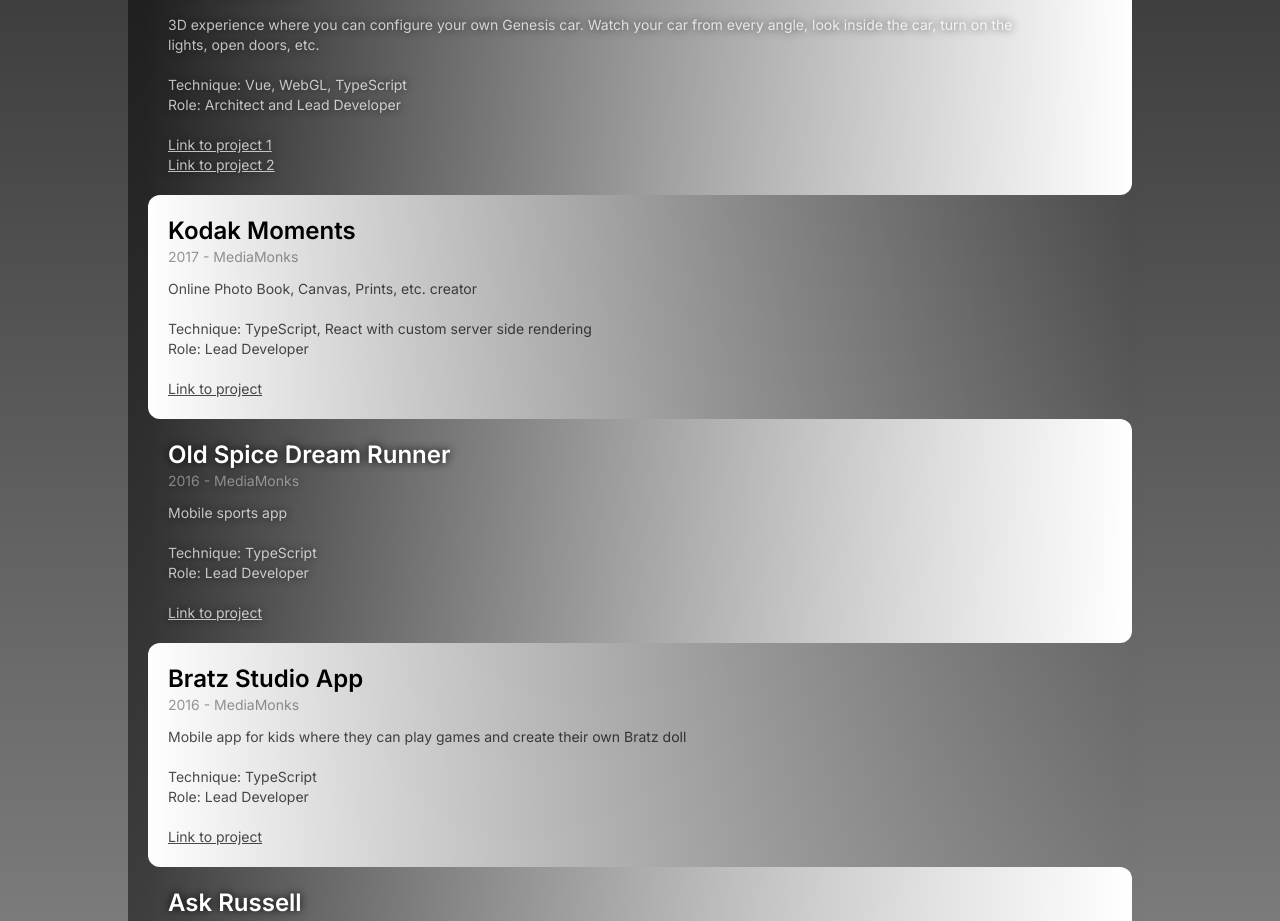
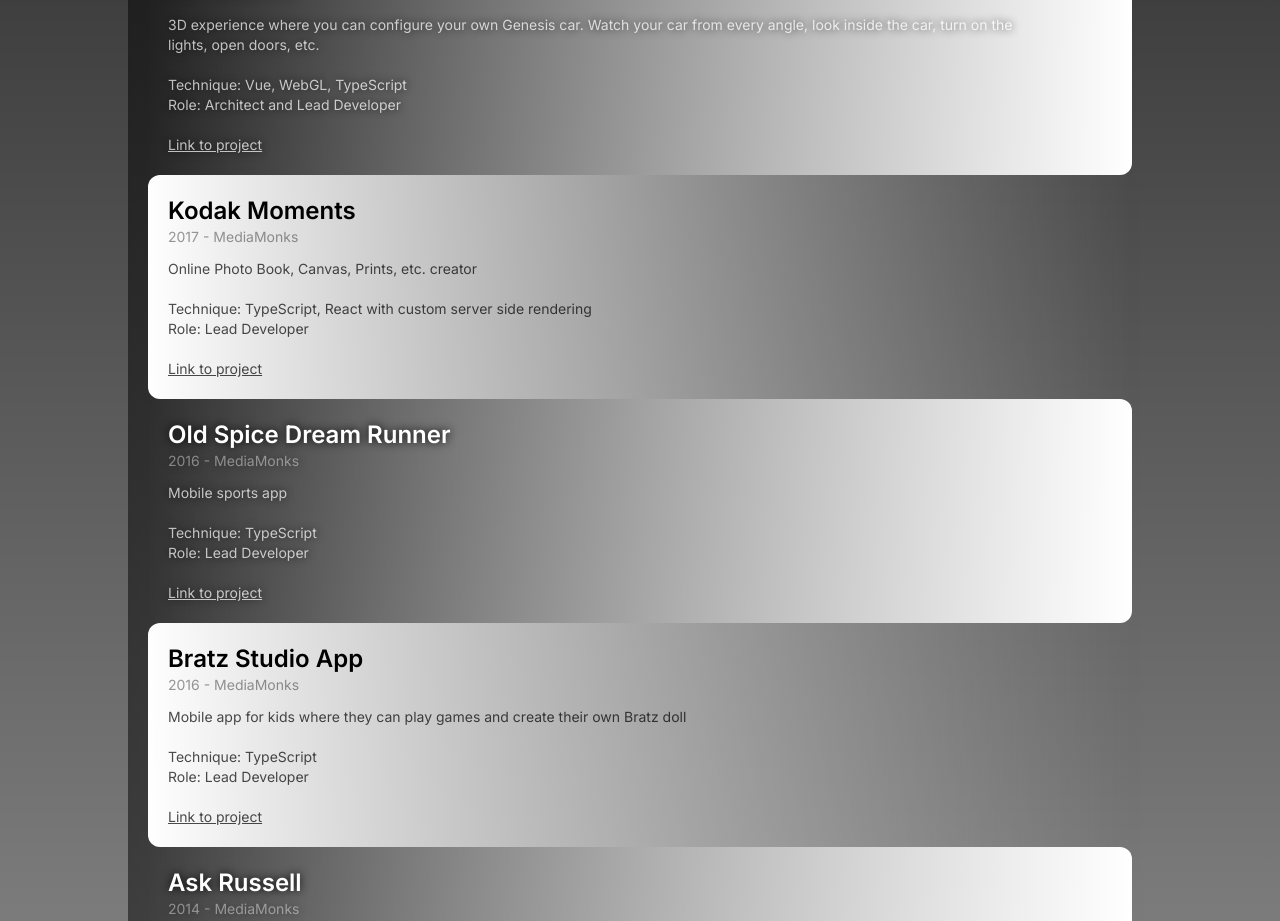
Before and after one commit to ThijsTyZ/tyz, a Next.js app: page /portfolio in a window 1280 px wide. Shown: the part 961-1882 px from the top of the page. Built offline with nearby package versions, Linux system fonts and the light colour scheme.

Commit message:
remove wrong link

```diff
--- a/src/app/portfolio/page.tsx
+++ b/src/app/portfolio/page.tsx
@@ -45,10 +45,8 @@
     year: '2019',
     description:
       '3D experience where you can configure your own Genesis car. Watch your car from every angle, look inside the car, turn on the lights, open doors, etc.',
-    href: [
-      'https://www.genesis.com/us/en/2021/genesis-g90.html/#/car-configurator/G90',
-      'https://thefwa.com/cases/genesiscom',
-    ],
+    href: 'https://thefwa.com/cases/genesiscom',
+
     technique: 'Vue, WebGL, TypeScript',
     role: 'Architect and Lead Developer',
   },
```
